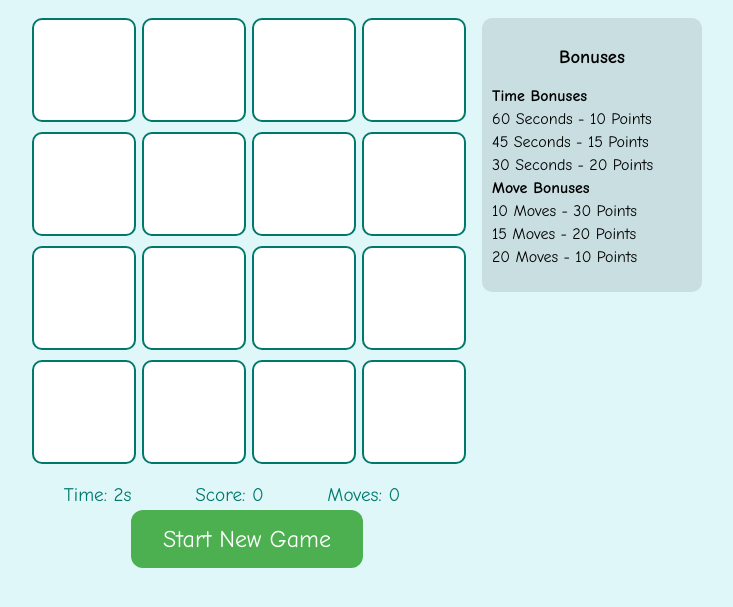
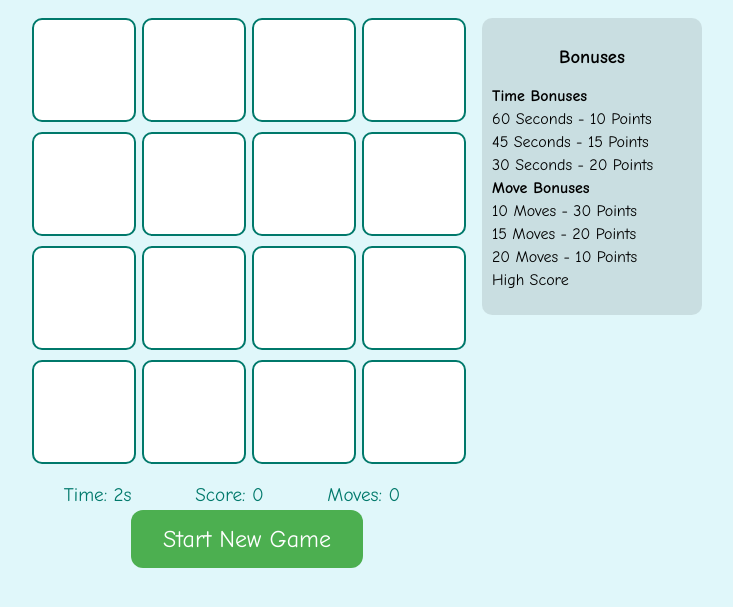
Before and after one commit to AnthonyMatera12/Prehistoric-Memory, a website: page public/index.html in a window 1280 px wide. Both pictures are taken after a click on the button "Start New Game". Shown: the part 169-776 px from the top of the page, without its empty margins (358-1091 px from the left). Drawn offline with Linux system fonts and the light colour scheme.

Commit message:
add high score in bonus list

```diff
--- a/public/index.html
+++ b/public/index.html
@@ -33,6 +33,8 @@
                 <li>10 Moves - 30 Points</li>
                 <li>15 Moves - 20 Points</li>
                 <li>20 Moves - 10 Points</li>
+                <li id="high-score">High Score</li>
+
             </ul>
         </div>
     </div>
```
